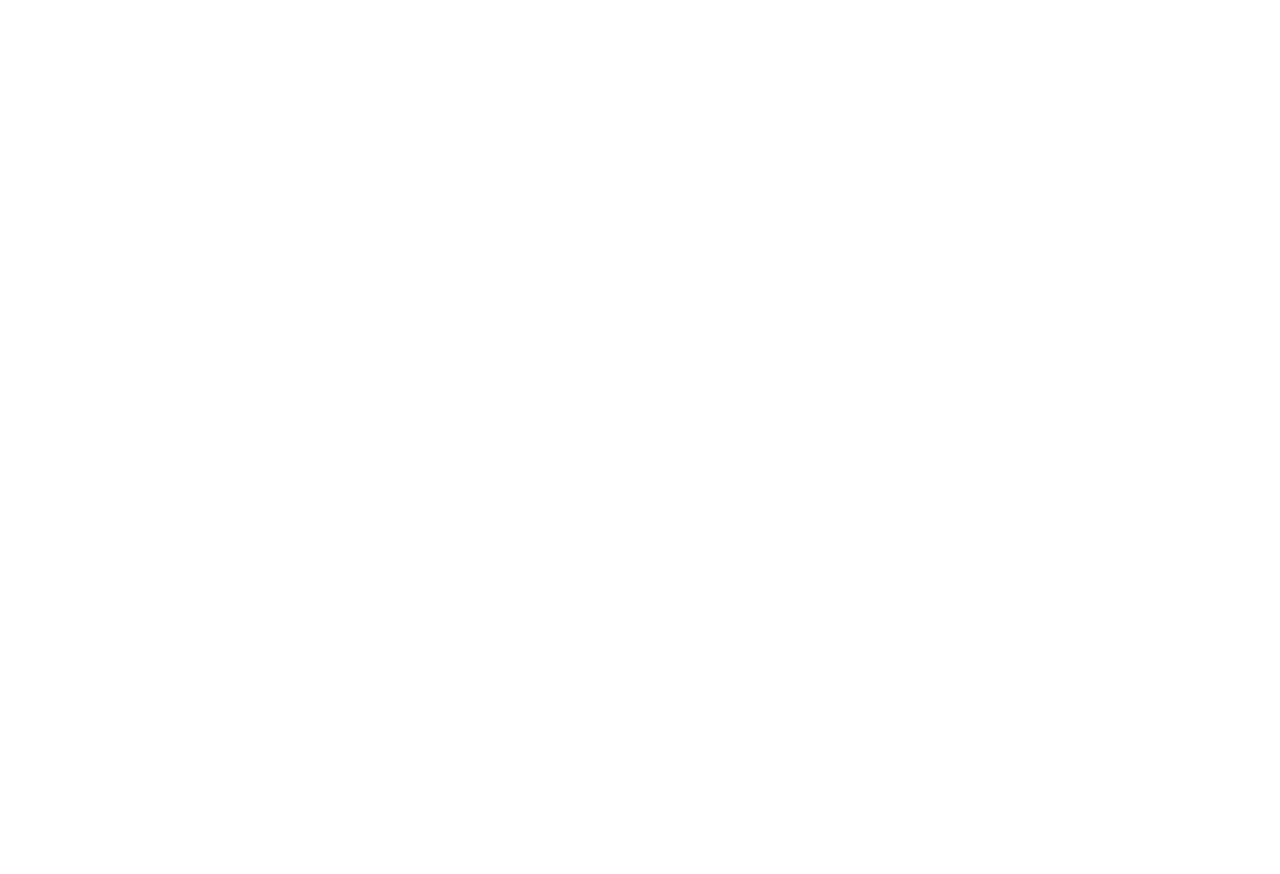
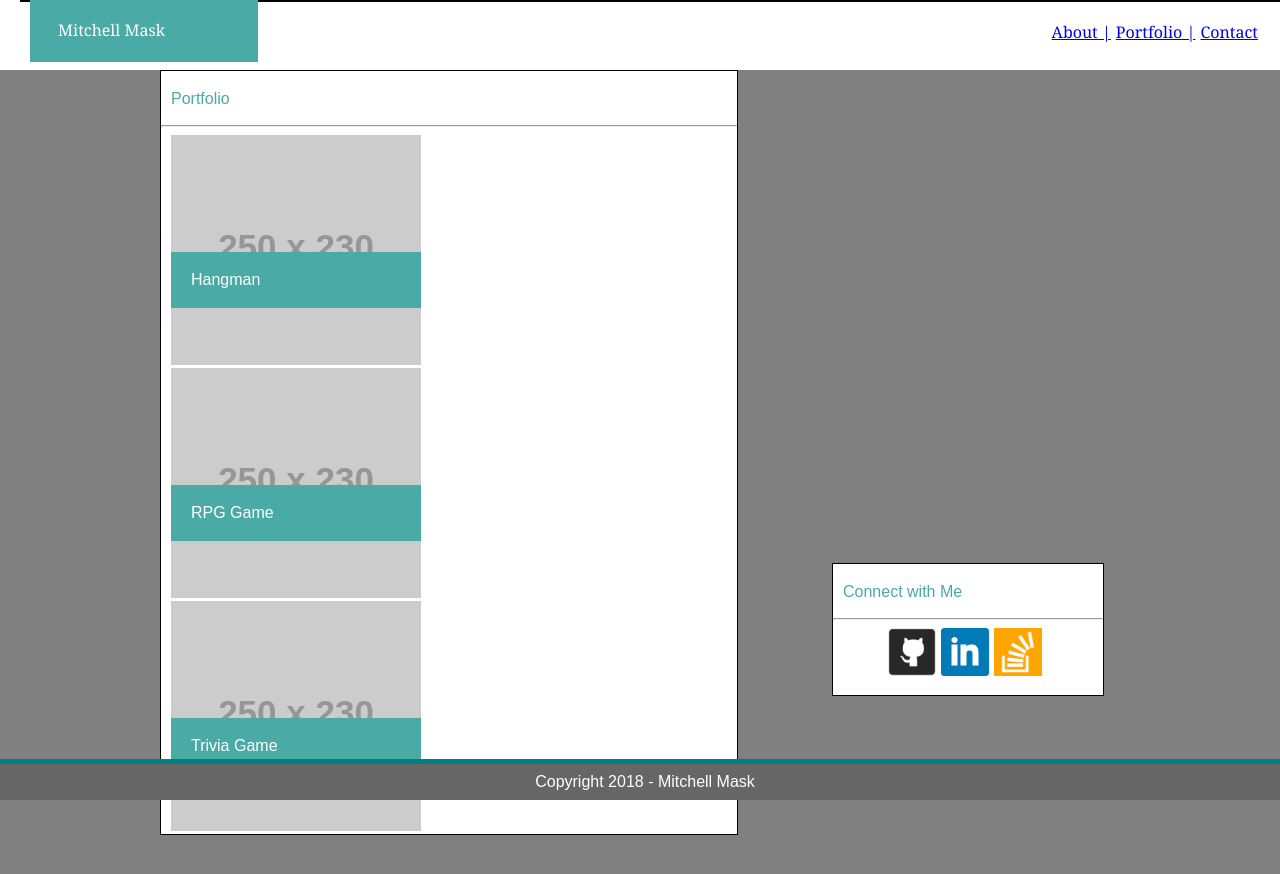
Before and after one commit to mfmask/mfmask.github.io, a plain HTML site: page portfolio.html in a window 1280 px wide. Before the commit the page ends 800 px from the top, so only its background shows below. Drawn offline with Linux system fonts and the light colour scheme; placeholder pictures from the web are drawn by us.

Commit message:
Add files via upload

```diff
--- a/assets/css/style.css
+++ b/assets/css/style.css
@@ -1,61 +1,202 @@
-<!-- Portfolio Website-->
+/*Portfolio Website*/
 
-*{
+
+
+body {
+  font-family: 'Arial', 'Helvetica Neue', Helvetica, sans-serif;
+  background-color: lightgray;
+}
+
+header {
+  font-family: 'Georgia', Times, Times New Roman, serif;
+  width: 100%;
+  color: #333;
+  background: #ffffff;
+  height: 70px;
+}
+.headerbox {
+  padding-bottom: 10px;
+}
+.headercontainer {
+  padding-left: 20px;
+}
+.nav2 {
+  float:right;
+  padding: 22px;
+}
+
+#nav2 li{
+  float: left;
+  padding-left: 5px;
+}
+
+.headercontainer>h1 {
+  background-color: #4aaaa5;
+  float: left;
+  width: 200px;
+  height: 40px;
+  color: #ffffff;
+
+}
+h1 {
+  margin-left: 10px;
+  padding-left: 28px;
+  padding-top: 22px;
+
+}
+h2 {
+  color: #4aaaa5;
+  padding-left: 5px;
+  padding-bottom: 5px;
+  padding-top: 10px;
+  padding-right: 5px
 
 }
 
-body {
-  font-family: 'Arial', 'Helvetica Neue', Helvetica, sans-serif;
+h3 {
+  color: #4aaaa5;
 }
 
-header {
-  font-family: font-family: 'Georgia', Times, Times New Roman, serif;
-  padding: 10px;
-  margin-bottom: 10px;
-  color: #333;
-  background: #ffffff;
-}
-
-h1 {
-  background-color: #4aaaa5;
-  height: 40px;
-  text-align: left;
+h4 {
   color: #ffffff;
 }
 
-h2 {
-  color: #ffffff;
+h2, h3, h4 {
   text-align: left;
-}
-
-h3 {
-  color: #4aaaa5
+  padding-left: 10px;
+  padding-top:20px;
+  padding-bottom: 10px;
 
 }
 
 #nav {
-  background-color: #ffffff;
+  width: 100%;
+  float: left;
+  padding-left: 50px;
+	margin: 0 0 1em 0;
+  list-style: none;
 }
 
-#about {
-  background-color: #ffffff;
-  width: 650px
+#nav li {
+  float: left;
+  padding-left: 5px;
 }
 
-#social {
-  background-color: #ffffff;
-  width: 270 px;
+#headshot {
+  float: left;
+  padding-left: 10px;
+  padding-right: 10px;
+  padding-bottom: 10px;
 }
 
-#full {
-    width: 100%;
-    overflow: auto;
-    clear: both;
+.container {
+  width: 960px;
+  margin: auto;
+  height: auto;
+}
+
+.wrapper {
+  width: 100%;
+  background-color: gray;
+}
+
+.section {
+
+  background: #4aaaa5;
+  border: 1px solid black;
+  background-color: white;
+}
+.about {
+  width: 60%;
+}
+
+.social {
+  width: 270px;
+  position: relative;
+  left: 70%;
+  top: -17em;
+}
+
+.portfolio-gallery {
+  width: 600px;
+  padding-left: 10px;
+  padding-bottom: 0px;
+  float: left;
+}
+
+
+
+/* Style inputs with type="text", select elements and textareas */
+input[type=text], select, textarea {
+  width: 100%; /* Full width */
+  padding: 12px; /* Some padding */
+  border: 1px solid #ccc; /* Gray border */
+  border-radius: 4px; /* Rounded borders */
+  box-sizing: border-box; /* Make sure that padding and width stays in place */
+  margin-top: 6px; /* Add a top margin */
+  margin-bottom: 16px; /* Bottom margin */
+  resize: vertical /* Allow the user to vertically resize the textarea (not horizontally) */
+}
+
+/* Style the submit button with a specific background color etc */
+input[type=submit] {
+  background-color: #4aaaa5;
+  color: white;
+  padding: 12px 20px;
+  border: none;
+  border-radius: 4px;
+  cursor: pointer;
+}
+
+/* When moving the mouse over the submit button, add a darker green color */
+input[type=submit]:hover {
+  background-color: #73afac;
+}
+
+/* Add a background color and some padding around the form */
+.container2 {
+  border-radius: 5px;
+  background-color: #f2f2f2;
+  padding: 20px;
+}
+/*
+#narrative {
+  padding-left: 50px;
+  padding-bottom: 10px
+}
+
+.picture {
 
 }
 
-footer {
-  background-color: #66666;
-  width: 960px;
+#icons {
 
 }
+
+ul {
+
+}
+
+*/
+
+footer {
+  background-color: #666666;
+  width: 100%;
+  text-align: center;
+  border-top: 5px teal solid;
+  position: absolute;
+  bottom: 0px;
+
+}
+footer > h4 {
+  text-align: center;
+  padding-top: 10px;
+  padding-bottom: 10px;
+
+}
+
+.clearfix::after {
+  content: "";
+  clear: both;
+  display: table;
+}
--- /dev/null
+++ b/assets/css/style2.css
@@ -0,0 +1,54 @@
+* {
+  box-sizing: border-box;
+}
+
+.wrapper {
+  width: 960px;
+  padding: 10px;
+  margin: 0 auto 0 auto;
+}
+
+/*
+h1 {
+  margin-bottom: 20px;
+  font-size: 36px;
+  text-align: left;
+  line-height: 40px;
+  background-color: #4aaaa5;
+}
+
+
+h2 {
+  margin-bottom: 20px;
+  font-size: 26px;
+  text-align: left;
+  line-height: 40px;
+  color: #4aaaa5;
+
+}
+
+p {
+  margin-bottom: 20px;
+  font-size: 18px;
+  line-height: 28px;
+}
+
+#relative {
+  position: relative;
+  height: 200px;
+  padding: 20px;
+  margin-bottom: 20px;
+  text-align: center;
+  background: #eee;
+}
+
+#absolute {
+  position: absolute;
+  right: -30px;
+  bottom: 0;
+  width: 250px;
+  padding: 20px;
+  text-align: center;
+  background: #999;
+}
+*/
--- a/portfolio.html
+++ b/portfolio.html
@@ -0,0 +1,126 @@
+<!DOCTYPE html>
+
+<html lang="en-us">
+
+<head>
+  <link rel="stylesheet" type="text/css" href="assets/css/reset.css">
+  <link rel="stylesheet" type="text/css" href="assets/css/style.css">
+
+</head>
+
+<body background="/assets/images/sos.png">
+
+   <header class='clearfix'>
+<div class="headerbox">
+     <div class="headercontainer">
+
+       <h1>Mitchell Mask</h1>
+
+        <div style="border: 0.5px solid black;width: 100%;"></div>
+<!-- I finally got the nav bar to position right in header, but having issues styling it to look like model. I have tried to renamed class and ID tags to no avail. When I try to adjust it, I break the site too much. I really should have appraoched this differently as a whole. -->
+
+          <div class="nav2">
+              <ul id="nav2">
+                <li><a href="index.html">About |</a></li>
+                <li><a href="portfolio.html">Portfolio |</a></li>
+                <li><a href="contact.html">Contact</a></li>
+              </ul>
+          </div>
+        </div>
+        </div>
+   </header>
+<div class="wrapper">
+
+  <div class="container clearfix">
+
+    <div class="section about clearfix">
+
+      <h2>Portfolio</h2>
+      <hr>
+      <div class="portfolio-gallery">
+
+<!-- I made an effort at trying to build the portfolio image grid but had issues with it adjusting to two columns. I followed the suggested tutorial but cant get it to present as two rows. I used the example Will demoed in class. I realize the styling should be in the css, not the html.  -->
+          <a href="#" class="picture" style="
+            position: relative;
+            display: block;
+            width: 250px;
+            ">
+          <img src="https://placehold.it/250x230">
+              <p style="
+                position: absolute;
+                color: white;
+                top: 50%;
+                width: 100%;
+                background-color: #4aaaa5;
+                padding: 20px;
+                box-sizing: border-box;
+                ">Hangman</p>
+
+          </a>
+          <a href="#" class="picture" style="
+            position: relative;
+            display: block;
+             width: 250px;
+            ">
+          <img src="https://placehold.it/250x230">
+              <p style="
+                position: absolute;
+                color: white;
+                top: 50%;
+                width: 100%;
+                background-color: #4aaaa5;
+                padding: 20px;
+                box-sizing: border-box;
+                ">RPG Game</p>
+          </a>
+          <a href="#" class="picture" style="
+            position: relative;
+            display: block;
+            width: 250px;
+            ">
+          <img src="https://placehold.it/250x230">
+              <p style="
+                position: absolute;
+                color: white;
+                top: 50%;
+                width: 100%;
+                background-color: #4aaaa5;
+                padding: 20px;
+                box-sizing: border-box;
+                ">Trivia Game</p>
+          </a>
+
+      </div>
+
+    </div>
+<!-- I cannot get this element to position to top right.
+  Its odd as its the same code as index page. -->
+  <div class="section social clearfix">
+    <h3>Connect with Me</h3>
+    <hr>
+    <div class="nav">
+        <ul id="nav">
+            <li><a href="https://www.github.com">
+              <img src="assets/images/github.png" alt="GitHub" width="48" height="48" border="0">
+              </a></li>
+            <li><a href="https://www.linkedin.com">
+              <img src="assets/images/linkedin.png" alt="LinkedIn" width="48" height="48" border="0">
+              </a></li>
+            <li><a href="https://www.stackoverflow.com">
+              <img src="assets/images/stackoverflow.png" alt="Stack Overflow" width="48" height="48" border="0">
+              </a></li>
+          </ul>
+
+    </div>
+  </div>
+</div>
+</div>
+  <footer>
+<!-- I have issues with the footer scaling correctly as expected. -->
+
+    <h4>Copyright 2018 - Mitchell Mask</h4>
+
+   </footer>
+  </body>
+
+</html>
```
Also changed, not shown: contact.html (+93 -0 lines), index.html (+58 -34 lines), index2.html (added, +62 -0 lines), assets/images/github.png (added), assets/images/linkedin.png (added), assets/images/sos.png (added), assets/images/stackoverflow.png (added).
